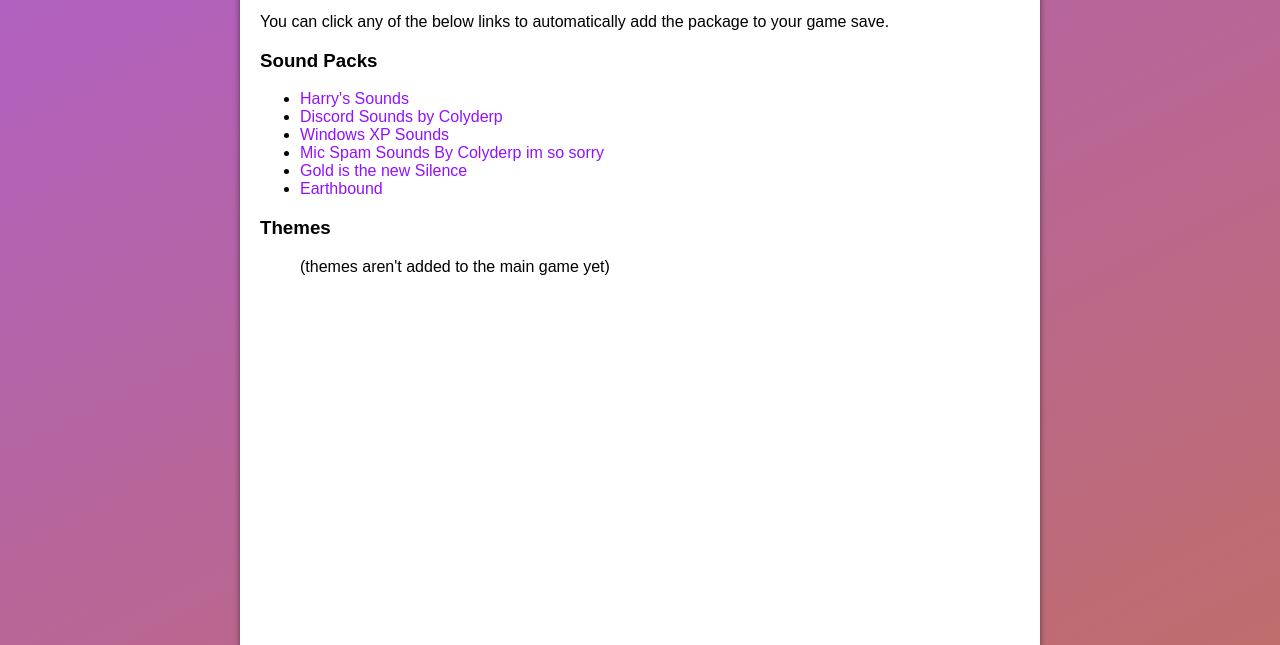
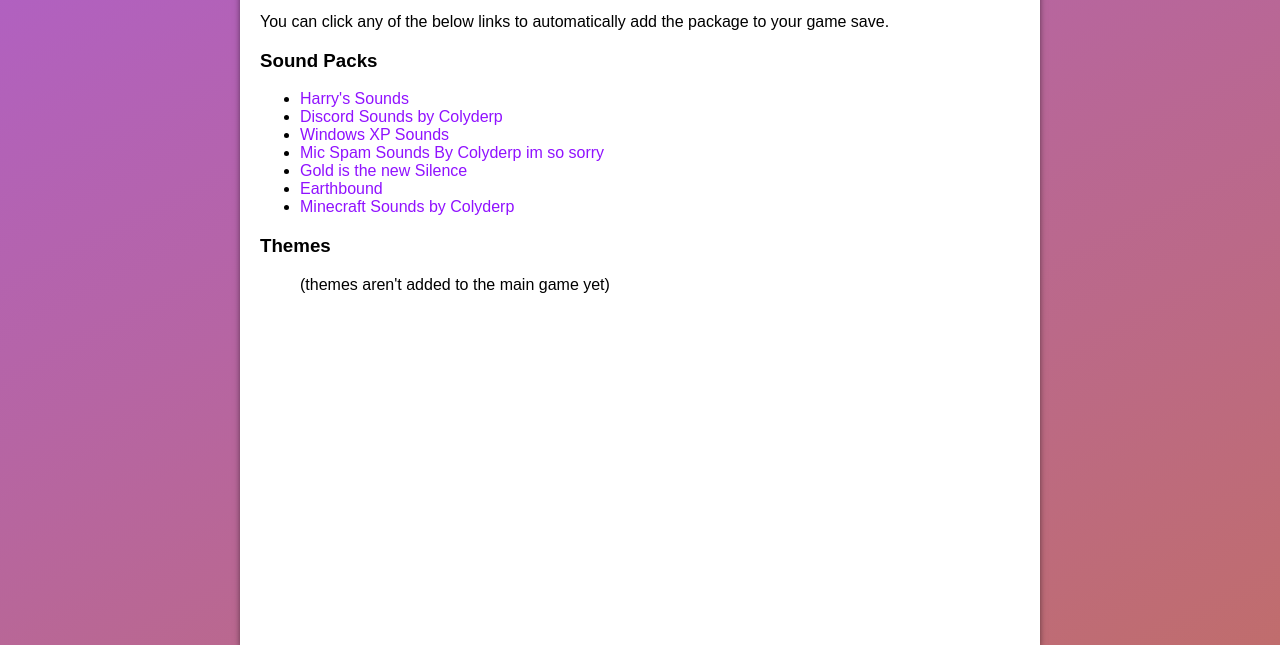
Before and after one commit to paperdave/elemental-datapacks, a plain HTML site: page index.html in a window 1280 px wide. Shown: the part 155-800 px from the top of the page. Drawn offline with Linux system fonts and the light colour scheme.

Commit message:
Update index.html

```diff
--- a/index.html
+++ b/index.html
@@ -69,6 +69,7 @@
             <li><a class="soundpack-link" href="./audio/colyderp-micspam.json">Mic Spam Sounds By Colyderp im so sorry</a></li>
             <li><a class="soundpack-link" href="./audio/gold-is-the-new-silence.json">Gold is the new Silence</a></li>
             <li><a class="soundpack-link" href="./audio/earthbound.json">Earthbound</a></li>
+            <li><a class="soundpack-link" href="./audio/colyderp-minecraft.json">Minecraft Sounds by Colyderp</a></li>
         </ul>
 
         <h3>Themes</h3>
```
